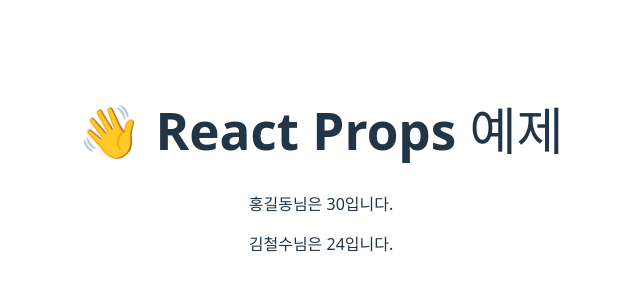
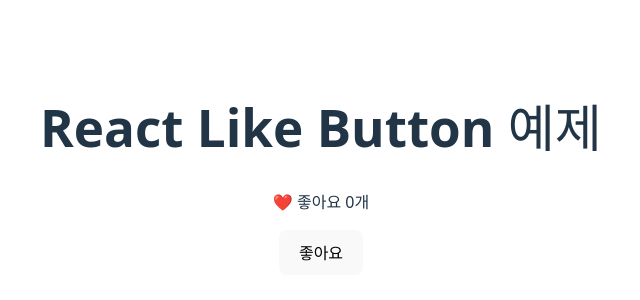
Before and after one commit to Jeontaesu/react-app, a React (Vite) app: page / in a window 1280 px wide. Shown: the part 230-530 px from the top of the page, without its empty margins (319-959 px from the left). Built offline with nearby package versions, Linux system fonts and the light colour scheme.

Commit message:
2단계.컴포넌트와 상태 관리, '기본 좋아요 버튼 구현'

```diff
--- a/src/App.jsx
+++ b/src/App.jsx
@@ -1,16 +1,11 @@
 import "./App.css";
-import UserCard from "./components/UserCard";
-
-function Welcome() {
-    return <h2>Welcome 컴포넌트입니다.</h2>
-}
+import LikeButton from "./components/LikeButton";
 
 function App() {
     return (
         <div>
-            <h1>👋 React Props 예제</h1>
-            <UserCard name="홍길동" age={30}/>
-            <UserCard name="김철수" age={24}/>
+            <h1>React Like Button 예제</h1>
+            <LikeButton />
         </div>
     )
 }
--- /dev/null
+++ b/src/components/LikeButton.jsx
@@ -0,0 +1,12 @@
+import { useState } from 'react';
+
+export default function LikeButton() {
+  const [likes, setLikes] = useState(0);
+
+  return (
+    <div>
+      <p>❤️ 좋아요 {likes}개</p>
+      <button onClick={() => setLikes(likes + 1)}>좋아요</button>
+    </div>
+  );
+}
```
Also changed, not shown: 메모.txt (added).
